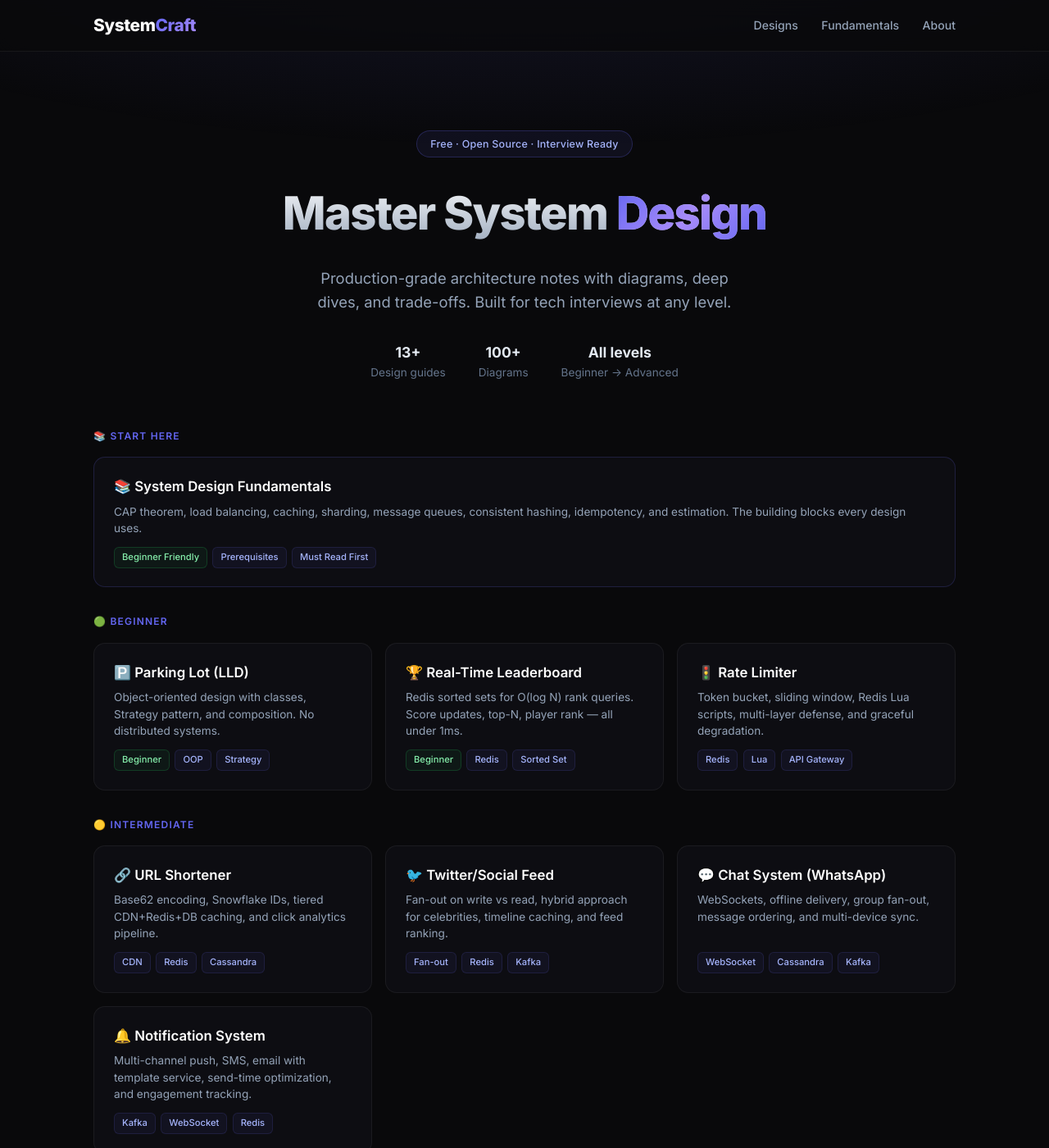
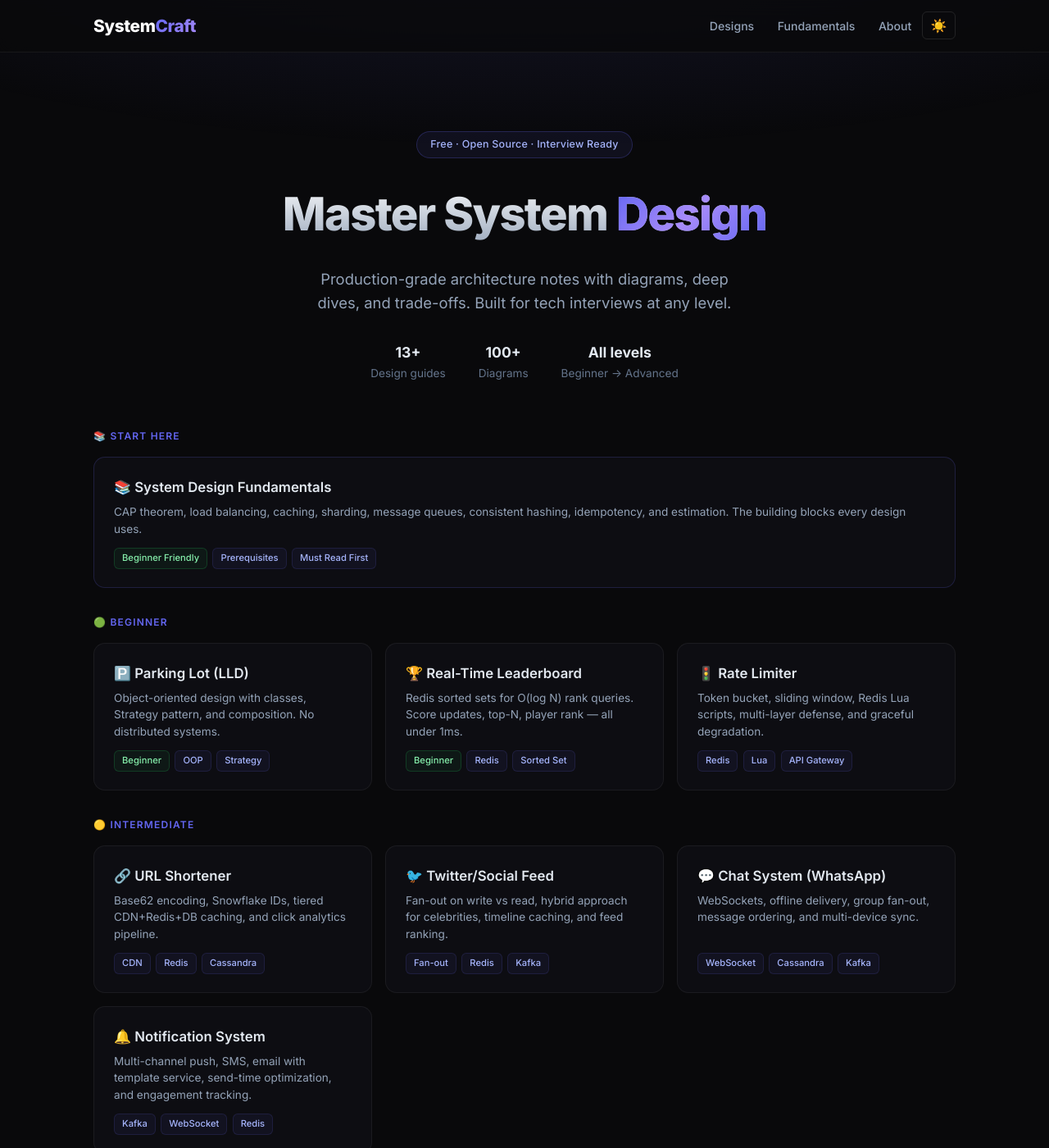
Before and after one commit to iluzn/HLD-Designs, a Jekyll site: the page built from index.html, in a window 1280 px wide and 1400 px high. Shown: the whole window at 82% size. Built offline with Jekyll 4.4.1, drawn with Linux system fonts in a browser that asks for light colours.

Commit message:
Add theme toggle to home page with CSS variables for light/dark

```diff
--- a/index.html
+++ b/index.html
@@ -4,9 +4,10 @@
 description: "Free HLD system design notes covering notification systems, job schedulers, URL shorteners, digital wallets, and food delivery platforms."
 ---
 <!DOCTYPE html>
-<html lang="en">
+<html lang="en" data-theme="dark">
 <head>
     <meta charset="UTF-8">
+    <script>(function(){var t=localStorage.getItem('theme')||'dark';document.documentElement.setAttribute('data-theme',t);})()</script>
     <meta name="viewport" content="width=device-width, initial-scale=1.0">
     <title>SystemCraft — System Design for Tech Interviews</title>
     <meta name="description" content="Free high-level system design notes. Notification systems, job schedulers, URL shorteners, digital wallets, food delivery and more.">
@@ -23,10 +24,22 @@
         * { margin: 0; padding: 0; box-sizing: border-box; }
         body {
             font-family: 'Inter', -apple-system, BlinkMacSystemFont, sans-serif;
-            background: #09090b;
-            color: #e2e8f0;
+            background: var(--bg, #09090b);
+            color: var(--text, #e2e8f0);
             line-height: 1.6;
             min-height: 100vh;
+            transition: background 0.3s, color 0.3s;
+        }
+
+        [data-theme="light"] {
+            --bg: #ffffff; --text: #1e293b; --text-muted: #475569; --text-dim: #94a3b8;
+            --card-bg: #f8fafc; --border: rgba(0,0,0,0.08); --accent: #4f46e5;
+            --accent-light: #6366f1; --tag-bg: rgba(79,70,229,0.06); --tag-border: rgba(79,70,229,0.15);
+        }
+        [data-theme="dark"] {
+            --bg: #09090b; --text: #e2e8f0; --text-muted: #94a3b8; --text-dim: #64748b;
+            --card-bg: rgba(15,15,20,0.8); --border: rgba(255,255,255,0.06); --accent: #6366f1;
+            --accent-light: #a5b4fc; --tag-bg: rgba(99,102,241,0.06); --tag-border: rgba(99,102,241,0.15);
         }
 
         /* Animated gradient background */
@@ -101,10 +114,10 @@
             gap: 1rem;
         }
         .card {
-            background: rgba(15,15,20,0.8);
-            border: 1px solid rgba(255,255,255,0.06);
+            background: var(--card-bg);
+            border: 1px solid var(--border);
             border-radius: 14px; padding: 1.4rem 1.5rem;
-            text-decoration: none; color: #e2e8f0;
+            text-decoration: none; color: var(--text);
             transition: border-color 0.3s, transform 0.2s, box-shadow 0.3s;
             display: flex; flex-direction: column;
             position: relative; overflow: hidden;
@@ -116,12 +129,12 @@
         }
         .card:hover { border-color: rgba(99,102,241,0.4); transform: translateY(-3px); box-shadow: 0 12px 40px rgba(99,102,241,0.08); }
         .card:hover::before { opacity: 1; }
-        .card h3 { font-size: 1.05rem; font-weight: 600; color: #fff; margin-bottom: 0.4rem; }
-        .card p { color: #94a3b8; font-size: 0.85rem; flex-grow: 1; margin-bottom: 0.8rem; line-height: 1.5; }
+        .card h3 { font-size: 1.05rem; font-weight: 600; color: var(--text); margin-bottom: 0.4rem; }
+        .card p { color: var(--text-muted); font-size: 0.85rem; flex-grow: 1; margin-bottom: 0.8rem; line-height: 1.5; }
         .tags { display: flex; flex-wrap: wrap; gap: 0.4rem; }
         .tag {
-            background: rgba(99,102,241,0.06); border: 1px solid rgba(99,102,241,0.15);
-            color: #a5b4fc; padding: 3px 9px; border-radius: 6px;
+            background: var(--tag-bg); border: 1px solid var(--tag-border);
+            color: var(--accent-light); padding: 3px 9px; border-radius: 6px;
             font-size: 0.7rem; font-weight: 500;
         }
         .tag-beginner { background: rgba(34,197,94,0.06); border-color: rgba(34,197,94,0.2); color: #86efac; }
@@ -158,6 +171,7 @@
                 <a href="/">Designs</a>
                 <a href="/concepts">Fundamentals</a>
                 <a href="/about">About</a>
+                <button id="theme-btn" title="Toggle theme" style="background:none;border:1px solid rgba(255,255,255,0.1);color:#94a3b8;padding:0.4rem 0.6rem;border-radius:6px;cursor:pointer;font-size:1rem;margin-left:0.5rem;">🌙</button>
             </nav>
         </div>
     </header>
@@ -261,5 +275,21 @@
         <p>&copy; 2026 SystemCraft. Built by Shaswat Kumar.</p>
     </footer>
 
+    <script>
+        (function() {
+            var theme = localStorage.getItem('theme') || 'dark';
+            document.documentElement.setAttribute('data-theme', theme);
+            var btn = document.getElementById('theme-btn');
+            btn.textContent = theme === 'dark' ? '☀️' : '🌙';
+            btn.addEventListener('click', function() {
+                var current = document.documentElement.getAttribute('data-theme');
+                var next = current === 'dark' ? 'light' : 'dark';
+                document.documentElement.setAttribute('data-theme', next);
+                localStorage.setItem('theme', next);
+                btn.textContent = next === 'dark' ? '☀️' : '🌙';
+            });
+        })();
+    </script>
+
 </body>
 </html>
```
